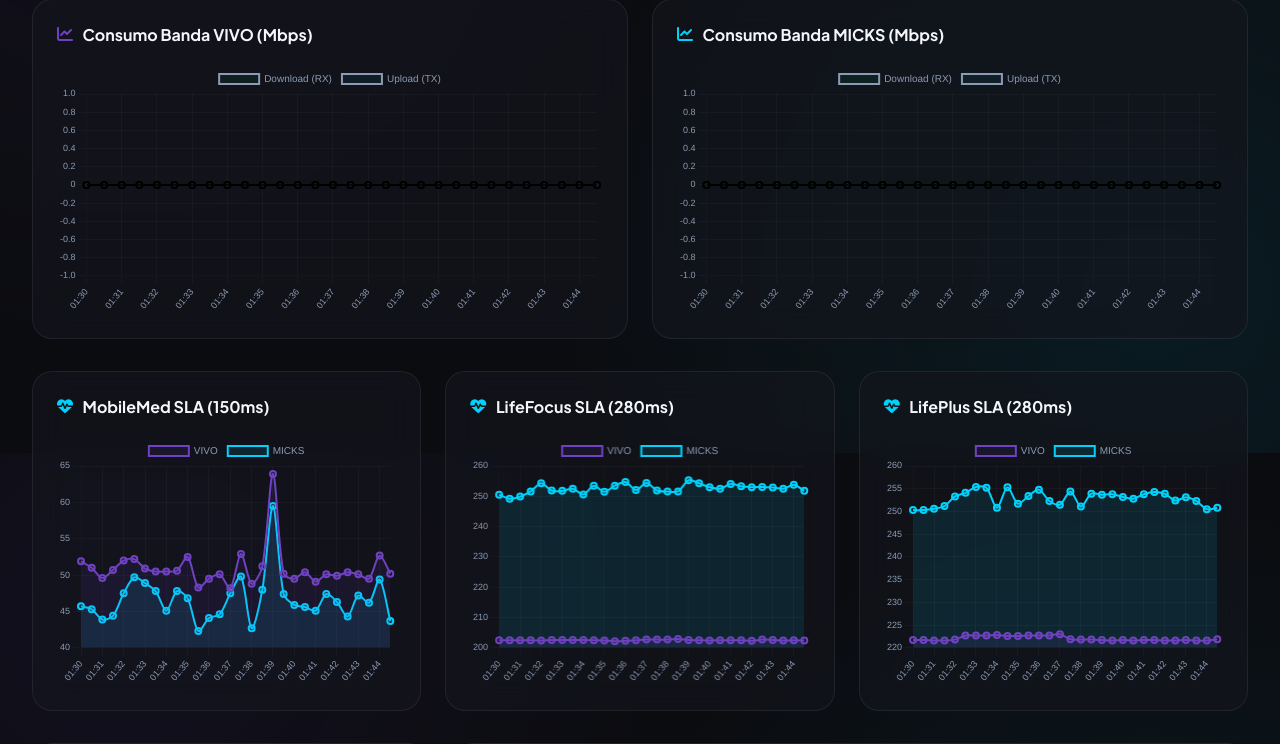
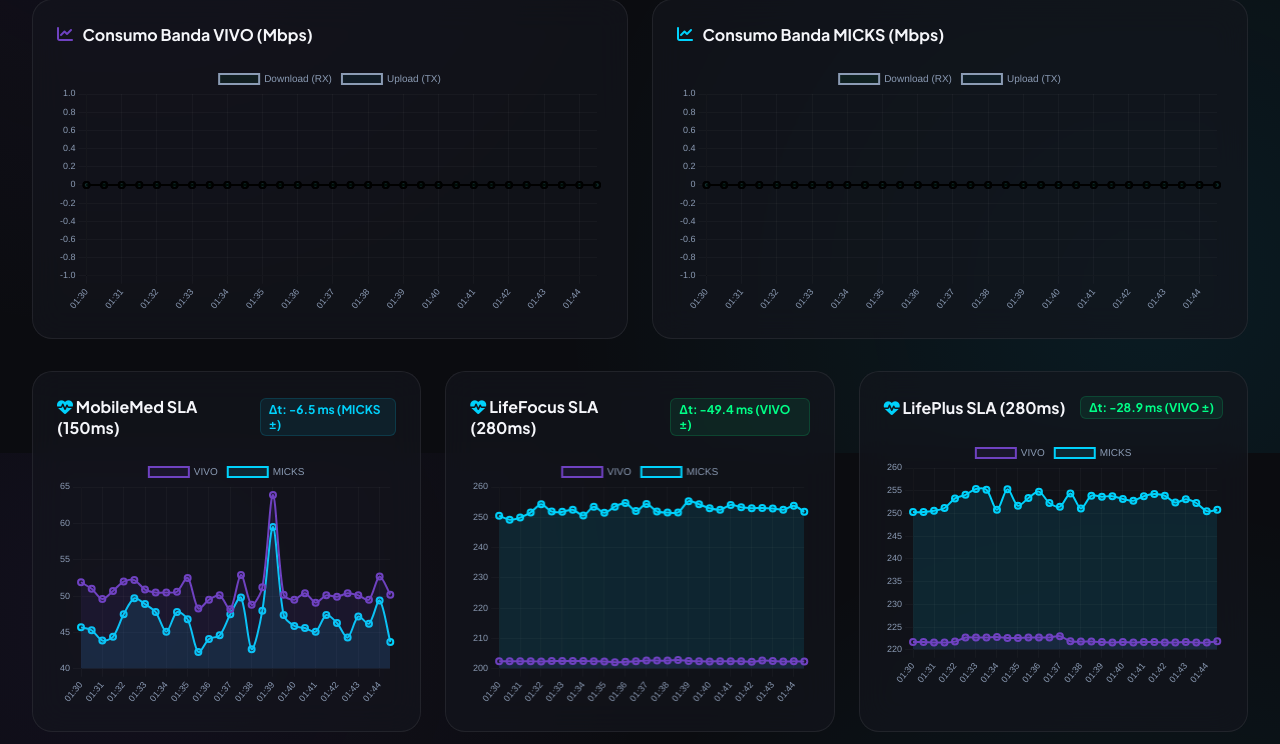
Before and after one commit to brunnosouto/mikrotik, a Flask app: page / in a window 1280 px wide. Shown: the part 347-1091 px from the top of the page. Run offline with Flask 3, Linux system fonts and the light colour scheme; data comes from the database, SQL or seed files in the repository.

Commit message:
feat: adicionar delta T de latencias e reduzir tempo de poll para 5s

```diff
--- a/templates/index.html
+++ b/templates/index.html
@@ -437,9 +437,12 @@
     <!-- Charts Section -->
     <div class="chart-grid">
         <div class="chart-card">
-            <div class="chart-title">
+            <div class="chart-title" style="display: flex; justify-content: space-between; align-items: center;">
+                <div>
                     <i class="fa-solid fa-heart-pulse"></i>
                     <span>MobileMed SLA (150ms)</span>
+                </div>
+                <span class="bandwidth-badge" id="delta-mm" style="font-size: 0.75rem; font-weight: 700; background: rgba(255,255,255,0.05); padding: 0.2rem 0.5rem; border-radius: 6px;">Δt: -- ms</span>
             </div>
             <div class="chart-container">
                 <canvas id="chart-mobilemed"></canvas>
@@ -447,9 +450,12 @@
         </div>
 
         <div class="chart-card">
-            <div class="chart-title">
+            <div class="chart-title" style="display: flex; justify-content: space-between; align-items: center;">
+                <div>
                     <i class="fa-solid fa-heart-pulse"></i>
                     <span>LifeFocus SLA (280ms)</span>
+                </div>
+                <span class="bandwidth-badge" id="delta-lf" style="font-size: 0.75rem; font-weight: 700; background: rgba(255,255,255,0.05); padding: 0.2rem 0.5rem; border-radius: 6px;">Δt: -- ms</span>
             </div>
             <div class="chart-container">
                 <canvas id="chart-lifefocus"></canvas>
@@ -457,9 +463,12 @@
         </div>
 
         <div class="chart-card">
-            <div class="chart-title">
+            <div class="chart-title" style="display: flex; justify-content: space-between; align-items: center;">
+                <div>
                     <i class="fa-solid fa-heart-pulse"></i>
                     <span>LifePlus SLA (280ms)</span>
+                </div>
+                <span class="bandwidth-badge" id="delta-lp" style="font-size: 0.75rem; font-weight: 700; background: rgba(255,255,255,0.05); padding: 0.2rem 0.5rem; border-radius: 6px;">Δt: -- ms</span>
             </div>
             <div class="chart-container">
                 <canvas id="chart-lifeplus"></canvas>
@@ -738,6 +747,11 @@
                 chartBwMicks.data.datasets[1].data = data.map(item => item.traffic_micks_tx / 1000000);
                 chartBwMicks.update('none');
 
+                // Update delta badges
+                updateDeltaBadge('delta-mm', latest.rtt_vivo_mm, latest.rtt_micks_mm);
+                updateDeltaBadge('delta-lf', latest.rtt_vivo_lf, latest.rtt_micks_lf);
+                updateDeltaBadge('delta-lp', latest.rtt_vivo_lp, latest.rtt_micks_lp);
+
                 // Fetch incident log
                 fetchIncidents();
 
@@ -745,6 +759,37 @@
                 console.error("Fetch update failed:", err);
                 document.getElementById('connection-dot').classList.add('down');
                 document.getElementById('connection-status').innerText = "Offline";
+            }
+        }
+
+        function updateDeltaBadge(badgeId, rttVivo, rttMicks) {
+            const badge = document.getElementById(badgeId);
+            if (!rttVivo || !rttMicks || rttVivo === 0 || rttMicks === 0) {
+                badge.innerText = "Δt: -- ms";
+                badge.style.color = "var(--text-muted)";
+                badge.style.background = "rgba(255, 255, 255, 0.05)";
+                badge.style.border = "none";
+                return;
+            }
+            const diff = rttVivo - rttMicks;
+            const absDiff = Math.abs(diff).toFixed(1);
+            if (diff < 0) {
+                // VIVO is faster (lower RTT)
+                badge.innerText = `Δt: -${absDiff} ms (VIVO ±)`;
+                badge.style.color = "var(--accent-green)";
+                badge.style.background = "rgba(0, 255, 135, 0.08)";
+                badge.style.border = "1px solid rgba(0, 255, 135, 0.15)";
+            } else if (diff > 0) {
+                // MICKS is faster (lower RTT)
+                badge.innerText = `Δt: -${absDiff} ms (MICKS ±)`;
+                badge.style.color = "var(--accent-micks)";
+                badge.style.background = "rgba(0, 210, 252, 0.08)";
+                badge.style.border = "1px solid rgba(0, 210, 252, 0.15)";
+            } else {
+                badge.innerText = `Δt: 0 ms`;
+                badge.style.color = "var(--text-muted)";
+                badge.style.background = "rgba(255, 255, 255, 0.05)";
+                badge.style.border = "none";
             }
         }
 
@@ -797,9 +842,9 @@
             }
         }
 
-        // Fetch every 15s for high responsiveness on open tab
+        // Fetch every 5s for high responsiveness on open tab
         fetchAndUpdate();
-        setInterval(fetchAndUpdate, 15000);
+        setInterval(fetchAndUpdate, 5000);
     </script>
 </body>
 </html>
```
Lines whose indentation alone changed are shown as unchanged.
